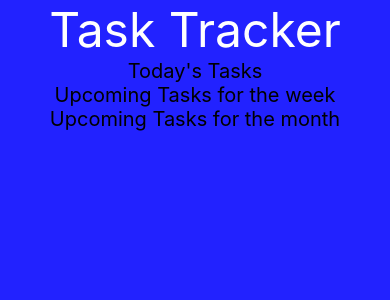
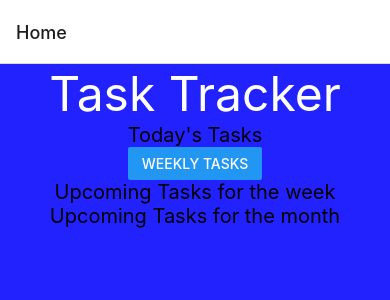
Before and after one commit to darlingson/Task-Tracker, a React Native app: screen / in a window 390 px wide. Shown: the top 300 px of the page. Built offline with nearby package versions, Linux system fonts and the light colour scheme.

Commit message:
added code to navigate from home screen to weekly screen

```diff
--- a/App.js
+++ b/App.js
@@ -1,24 +1,20 @@
-import { View, StyleSheet, SafeAreaView } from "react-native"
-import HomeComponent from "./src/components/HomeComponent"
-import { NavigationContainer } from "@react-navigation/native"
+import * as React from 'react';
+import { NavigationContainer } from '@react-navigation/native';
+import { createNativeStackNavigator } from '@react-navigation/native-stack';
+import HomeComponent from './src/components/HomeComponent';
+import WeeklyTasks from './src/components/WeeklyTasks';
 
-const App = () => {
+const Stack = createNativeStackNavigator();
+
+function App() {
   return (
     <NavigationContainer>
-    <SafeAreaView style={styles.wrapper}>
-      <View style={styles.container}>
-        <HomeComponent/>
-      </View>
-    </SafeAreaView>
+      <Stack.Navigator initialRouteName="Home">
+        <Stack.Screen name="Home" component={HomeComponent} />
+        <Stack.Screen name="WeeklyTasks" component={WeeklyTasks} />
+      </Stack.Navigator>
     </NavigationContainer>
-  )
+  );
 }
-const styles = StyleSheet.create({
-  container : {
-    flex : 1
-  },
-  wrapper: {
-    flex: 1,
-  }
-})
-export default App
+
+export default App;
--- a/src/components/HomeComponent.js
+++ b/src/components/HomeComponent.js
@@ -1,12 +1,16 @@
 import { StatusBar } from 'expo-status-bar';
-import { SafeAreaView, StyleSheet, Text, View } from 'react-native';
-
+import { Button, SafeAreaView, StyleSheet, Text, View } from 'react-native';
+import { NavigationContainer } from '@react-navigation/native';
+import { createNativeStackNavigator } from '@react-navigation/native-stack';
 export default function HomeComponent({navigation}) {
   return (
     <SafeAreaView style={styles.wrapper}>
       <View style={styles.container}>
         <Text style={styles.titleText}>Task Tracker</Text>
-        <Text style={styles.taskContainer}>Today's Tasks</Text>
+        <View>
+            <Text style={styles.taskContainer}>Today's Tasks</Text>
+            <Button title="Weekly Tasks" onPress={() => navigation.navigate('WeeklyTasks')}/>
+        </View>
         <Text style={styles.taskContainer}>Upcoming Tasks for the week</Text>
         <Text style={styles.taskContainer}>Upcoming Tasks for the month</Text>
     </View>
--- a/src/components/WeeklyTasks.js
+++ b/src/components/WeeklyTasks.js
@@ -1,3 +1,5 @@
+import { Text, View } from "react-native"
+
 const WeeklyTasks = () => {
     return (
         <View>
```
Also changed, not shown: src/components/NavStack.js (deleted, +0 -22 lines).
